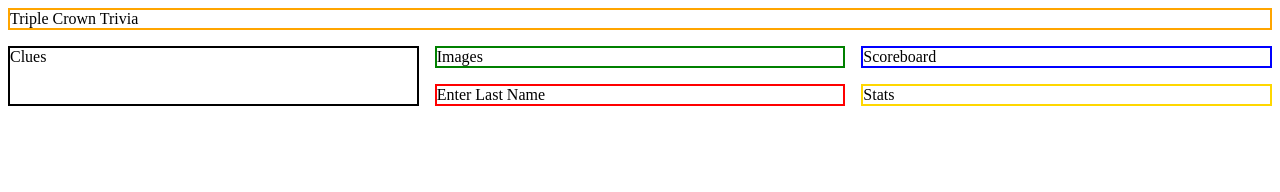
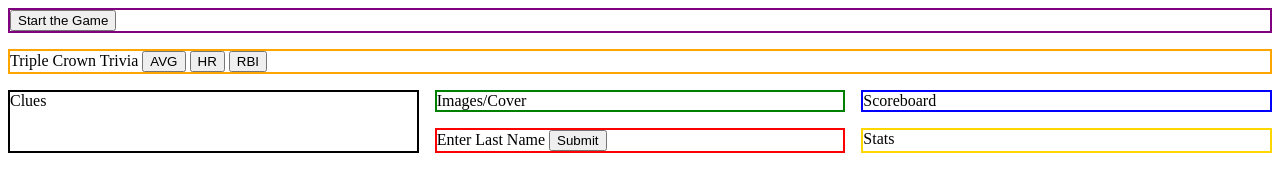
Before and after one commit to walter74ucla/Project-1-The-Game, a plain HTML site: page index.html in a window 1280 px wide. Drawn offline with nearby package versions, Linux system fonts and the light colour scheme.

Commit message:
updated the basic layout

```diff
--- a/css/style.css
+++ b/css/style.css
@@ -7,37 +7,45 @@
 	grid-gap: 1em; /*this give equal spacing between column and row*/
 }
 
+.start {
+	border: 2px solid purple;
+	grid-column: 1/4;
+	grid-row: 1;
+}
+
 .title {
 	border: 2px solid orange;
 	grid-column: 1/4;
-	grid-row: 1;
+	grid-row: 2;
 }
 
 .clues {
 	border: 2px solid black;
 	grid-column: 1;
-	grid-row: 2/4;
+	grid-row: 3/5;
 }
 
 .images {
 	border: 2px solid green;
-
+	grid-column: 2;
+	grid-row: 3;
 }
 
 .scoreboard {
 	border: 2px solid blue;
-
+	grid-column: 3;
+	grid-row: 3;
 }
 
 .stats {
 	border: 2px solid gold;
 	grid-column: 3;
-	grid-row: 3;
+	grid-row: 4;
 
 }
 
 .lastName {
 	border: 2px solid red;
 	grid-column: 2;
-	grid-row: 3;
+	grid-row: 4;
 }
--- a/index.html
+++ b/index.html
@@ -7,12 +7,22 @@
 </head>
 <body>
 	<div class="wrapper"> <!-- sets up grid container -->
-		<div class="title">Triple Crown Trivia</div>
+		<div class="start">
+			<button>Start the Game</button>
+		</div>
+		<div class="title">Triple Crown Trivia
+			<button>AVG</button>
+			<button>HR</button>
+			<button>RBI</button>
+		</div>
+
 		<div class="clues">Clues</div>
-		<div class="images">Images</div>
+		<div class="images">Images/Cover</div>
 		<div class="scoreboard">Scoreboard</div>
 		<div class="stats">Stats</div>
-		<div class="lastName">Enter Last Name</div>
+		<div class="lastName">Enter Last Name
+			<button>Submit</button>
+		</div>
 	</div>
 
 
```
Also changed, not shown: 2 other files.
